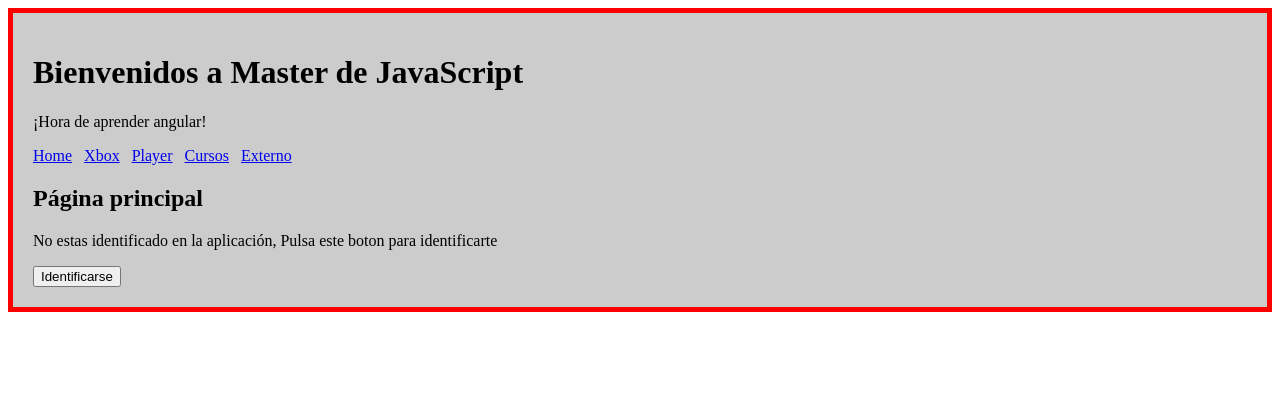
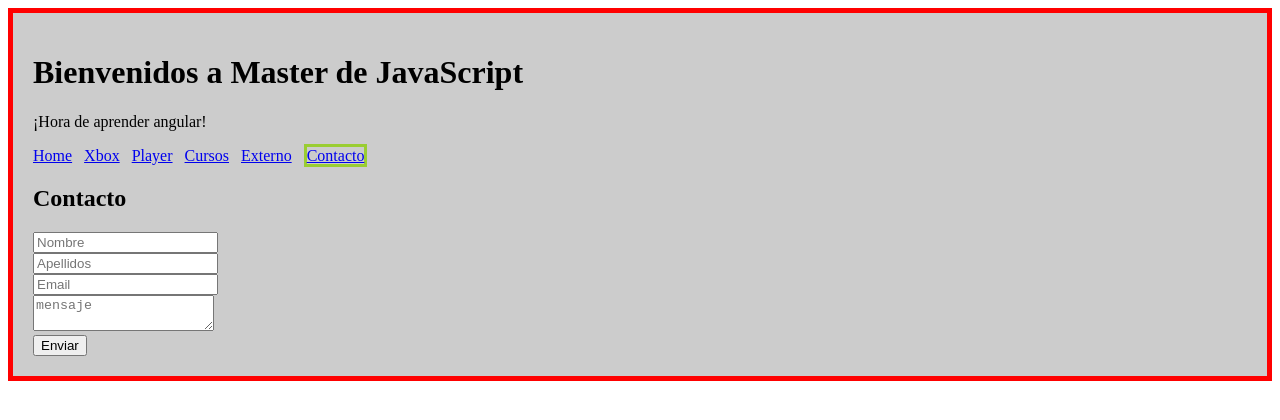
Before and after one commit to Juandieruiz/Master-JavaScript, an Angular app in the folder angular-learning/: page /contacto in a window 1280 px wide. Shown: the top 420 px of the page. Built offline with nearby package versions, Linux system fonts and the light colour scheme.

Commit message:
Formulario Create

```diff
--- a/angular-learning/src/app/app-routing.module.ts
+++ b/angular-learning/src/app/app-routing.module.ts
@@ -1,5 +1,6 @@
 import { NgModule } from '@angular/core';
 import { RouterModule, Routes } from '@angular/router';
+import { ContactoComponent } from './components/contacto/contacto.component';
 import { CursosComponent } from './components/cursos/cursos.component';
 import { ExternoComponent } from './components/externo/externo.component';
 import { HomeComponent } from './components/home/home.component';
@@ -33,6 +34,10 @@
     path: 'externo',
     component: ExternoComponent
   },
+  {
+    path: 'contacto',
+    component: ContactoComponent
+  },
   { path: '**',
     component: HomeComponent,
   },
--- a/angular-learning/src/app/app.component.html
+++ b/angular-learning/src/app/app.component.html
@@ -18,6 +18,8 @@
     <a [routerLink]="['/cursos']" [routerLinkActive]="['active']">Cursos</a>
     &nbsp;
     <a [routerLink]="['/externo']" [routerLinkActive]="['active']">Externo</a>
+    &nbsp;
+    <a [routerLink]="['/contacto']" [routerLinkActive]="['active']">Contacto</a>
 </nav>
 
 <router-outlet></router-outlet>
--- a/angular-learning/src/app/app.module.ts
+++ b/angular-learning/src/app/app.module.ts
@@ -14,6 +14,7 @@
 import { CursosComponent } from './components/cursos/cursos.component';
 import { ExternoComponent } from './components/externo/externo.component';
 import { CalculadoraPipe } from './pipes/calculadora.pipe';
+import { ContactoComponent } from './components/contacto/contacto.component';
 
 @NgModule({
   declarations: [
@@ -24,7 +25,8 @@
     HomeComponent,
     CursosComponent,
     ExternoComponent,
-    CalculadoraPipe
+    CalculadoraPipe,
+    ContactoComponent
   ],
   imports: [
     BrowserModule,
--- /dev/null
+++ b/angular-learning/src/app/components/contacto/contacto.component.html
@@ -0,0 +1,21 @@
+<!-- Creacion de Formulario de Angular -->
+<h2>Contacto</h2>
+<!-- Definimos #nombreDeFormulario | convertimos el formulario de HTML a Angular-->
+<!-- Tambien definimos el ngSubmit que ejecutar la funcion onSubmit en este caso -->
+<form #formContacto="ngForm" (ngSubmit)="onSubmit()">
+    <input type="text" name="nombre" placeholder="Nombre"
+    #nombre="ngModel" [(ngModel)]="usuario.nombre"> <br>
+
+    <input type="text" name="apellidos" placeholder="Apellidos"
+    #apellidos="ngModel" [(ngModel)]="usuario.apellidos"><br>
+
+    <input type="text" name="email" placeholder="Email"
+    #email="ngModel" [(ngModel)]="usuario.email"><br>
+
+    <textarea name="mensaje" placeholder="mensaje"
+    #mensaje="ngModel" [(ngModel)]="usuario.mensaje"></textarea> <br>
+
+    <input type="submit" value="Enviar">
+
+
+</form>
--- /dev/null
+++ b/angular-learning/src/app/components/contacto/contacto.component.ts
@@ -0,0 +1,22 @@
+import { Component, OnInit } from '@angular/core';
+import { ContactoUsuario } from 'src/app/models/contacto.usuario';
+
+@Component({
+  selector: 'app-contacto',
+  templateUrl: './contacto.component.html',
+  styleUrls: ['./contacto.component.css']
+})
+export class ContactoComponent implements OnInit {
+  public usuario: ContactoUsuario;
+
+      constructor() {
+        this.usuario = new ContactoUsuario('','','','')
+      }
+
+    ngOnInit(): void {
+    }
+
+    onSubmit(){
+      console.log(this.usuario);
+    }
+}
--- /dev/null
+++ b/angular-learning/src/app/models/contacto.usuario.ts
@@ -0,0 +1,8 @@
+export class ContactoUsuario{
+    constructor(
+        public nombre: string,
+        public apellidos: string,
+        public email: string,
+        public mensaje: string,
+    ){}
+}
--- a/angular-learning/src/app/pipes/calculadora.pipe.ts
+++ b/angular-learning/src/app/pipes/calculadora.pipe.ts
@@ -9,7 +9,7 @@
 
   // dato | calculadora: otroDato
   // param1              param2
-  transform(value: any, value_two: any) {
+  transform(value: number, value_two: number) {
     let operaciones = `
       Suma: ${value + value_two} -
       Resta: ${value - value_two} -
```
Also changed, not shown: angular-learning/src/app/components/contacto/contacto.component.css (added), 1 other file (tests, documents, lock files or other folders).
